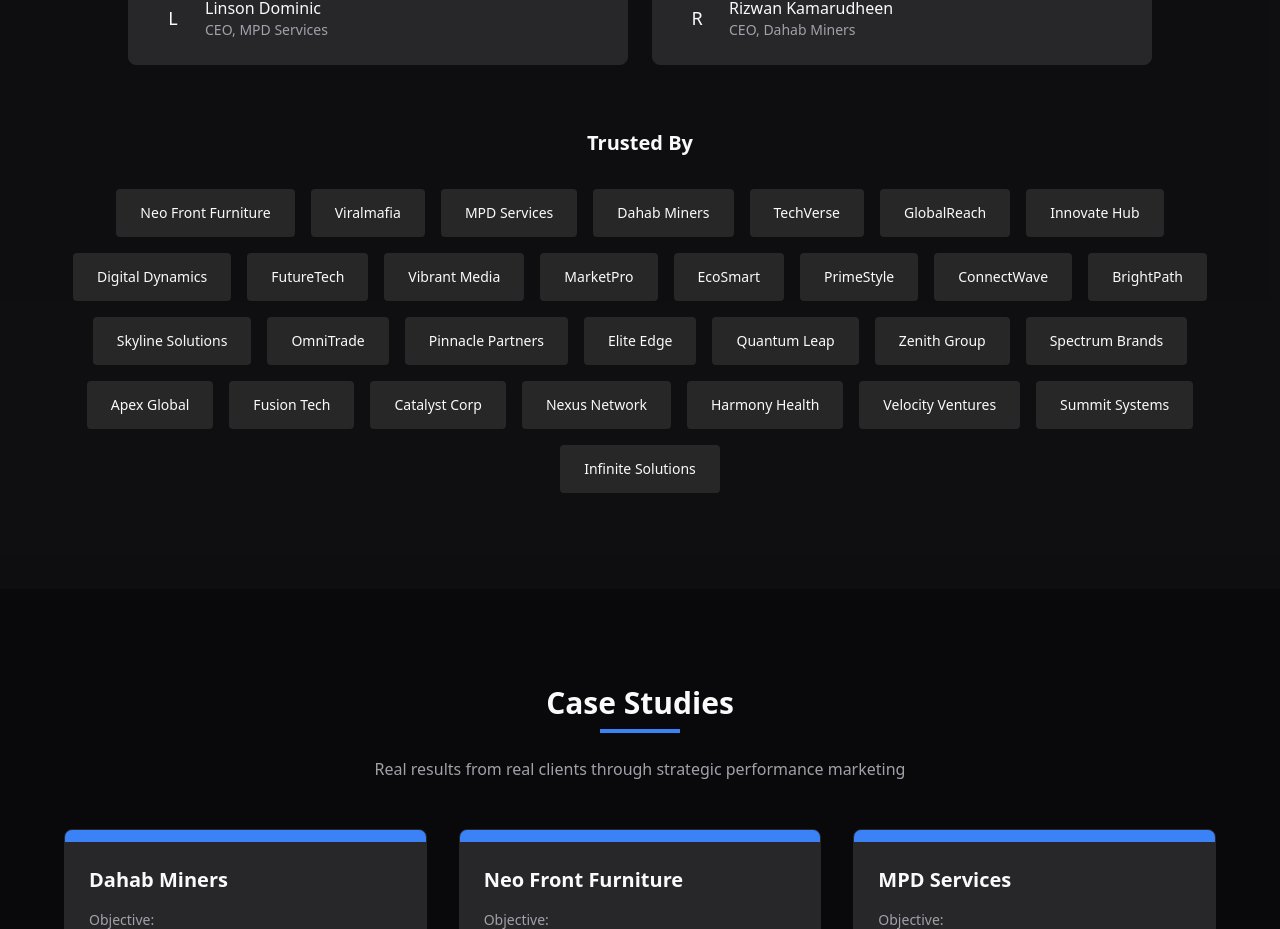
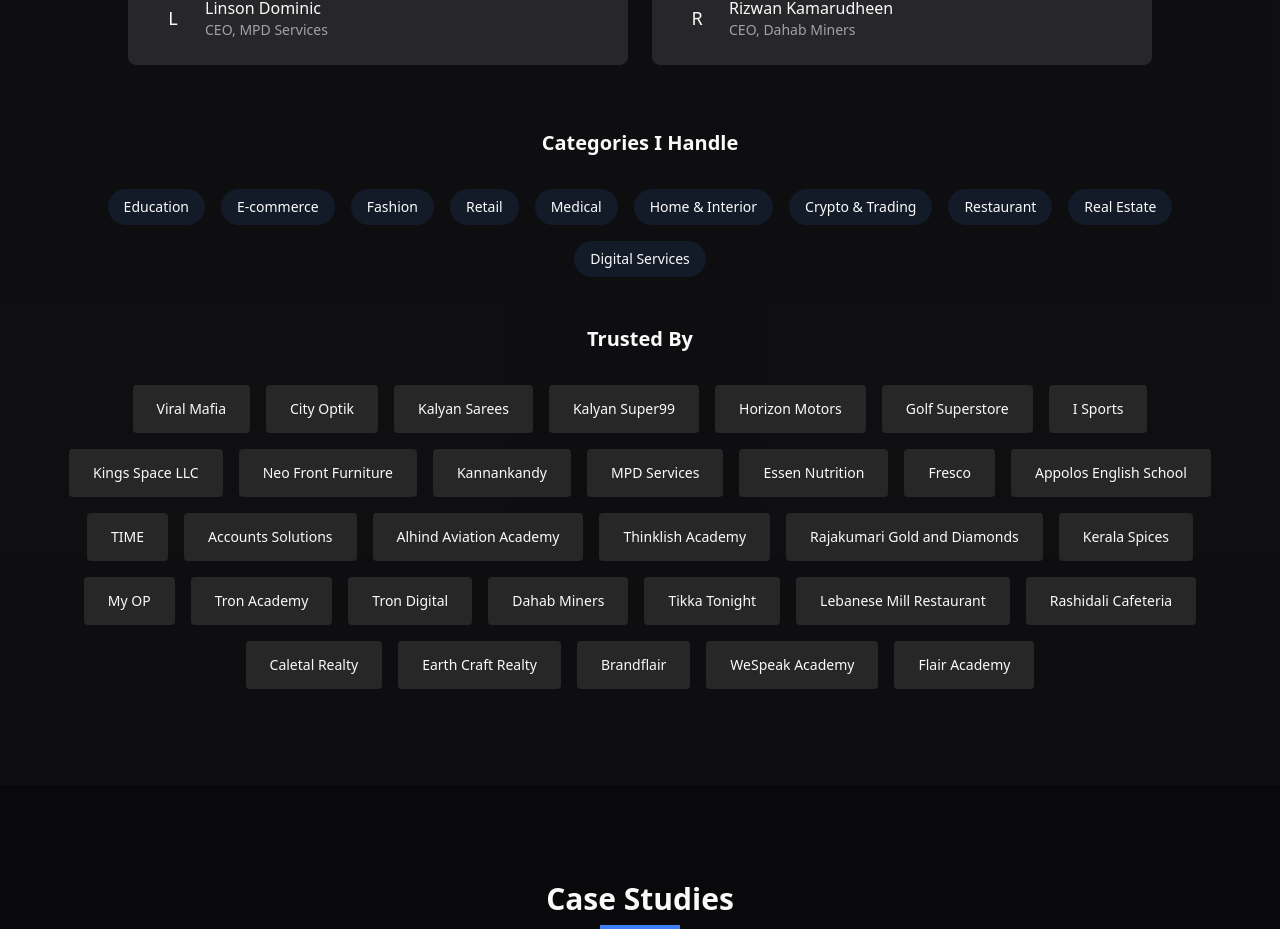
Before and after one commit to jasimll/branding-scaling-maven, a React (Vite) app: page / in a window 1280 px wide. Shown: the part 4017-4946 px from the top of the page. Built offline with nearby package versions, Linux system fonts and the light colour scheme.

Commit message:
feat: Update testimonials and client logos
Update the testimonials and client logos in the Testimonials component. Add categories for the services handled.

```diff
--- a/src/components/Testimonials.tsx
+++ b/src/components/Testimonials.tsx
@@ -25,38 +25,54 @@ const testimonials = [
   }
 ];
 
-// Generate 30 company names for the logos
+// Complete client list
 const clientLogos = [
+  'Viral Mafia',
+  'City Optik',
+  'Kalyan Sarees',
+  'Kalyan Super99',
+  'Horizon Motors',
+  'Golf Superstore',
+  'I Sports',
+  'Kings Space LLC',
   'Neo Front Furniture',
-  'Viralmafia',
+  'Kannankandy',
   'MPD Services',
+  'Essen Nutrition',
+  'Fresco',
+  'Appolos English School',
+  'TIME',
+  'Accounts Solutions',
+  'Alhind Aviation Academy',
+  'Thinklish Academy',
+  'Rajakumari Gold and Diamonds',
+  'Kerala Spices',
+  'My OP',
+  'Tron Academy',
+  'Tron Digital',
   'Dahab Miners',
-  'TechVerse',
-  'GlobalReach',
-  'Innovate Hub',
-  'Digital Dynamics',
-  'FutureTech',
-  'Vibrant Media',
-  'MarketPro',
-  'EcoSmart',
-  'PrimeStyle',
-  'ConnectWave',
-  'BrightPath',
-  'Skyline Solutions',
-  'OmniTrade',
-  'Pinnacle Partners',
-  'Elite Edge',
-  'Quantum Leap',
-  'Zenith Group',
-  'Spectrum Brands',
-  'Apex Global',
-  'Fusion Tech',
-  'Catalyst Corp',
-  'Nexus Network',
-  'Harmony Health',
-  'Velocity Ventures',
-  'Summit Systems',
-  'Infinite Solutions'
+  'Tikka Tonight',
+  'Lebanese Mill Restaurant',
+  'Rashidali Cafeteria',
+  'Caletal Realty',
+  'Earth Craft Realty',
+  'Brandflair',
+  'WeSpeak Academy',
+  'Flair Academy'
+];
+
+// Categories handled
+const categories = [
+  'Education',
+  'E-commerce',
+  'Fashion',
+  'Retail',
+  'Medical',
+  'Home & Interior',
+  'Crypto & Trading',
+  'Restaurant',
+  'Real Estate',
+  'Digital Services'
 ];
 
 const Testimonials = () => {
@@ -87,6 +103,17 @@ const Testimonials = () => {
         </div>
 
         <div className="mt-16">
+          <h3 className="text-xl font-semibold mb-8 text-center">Categories I Handle</h3>
+          <div className="flex flex-wrap justify-center gap-4 max-w-6xl mx-auto mb-12">
+            {categories.map((category, index) => (
+              <div key={index} className="bg-primary/10 px-4 py-2 rounded-full hover:bg-primary/20 transition-colors">
+                <p className="font-medium text-sm">{category}</p>
+              </div>
+            ))}
+          </div>
+        </div>
+
+        <div className="mt-8">
           <h3 className="text-xl font-semibold mb-8 text-center">Trusted By</h3>
           <div className="flex flex-wrap justify-center gap-4 max-w-6xl mx-auto">
             {clientLogos.map((client, index) => (
```
